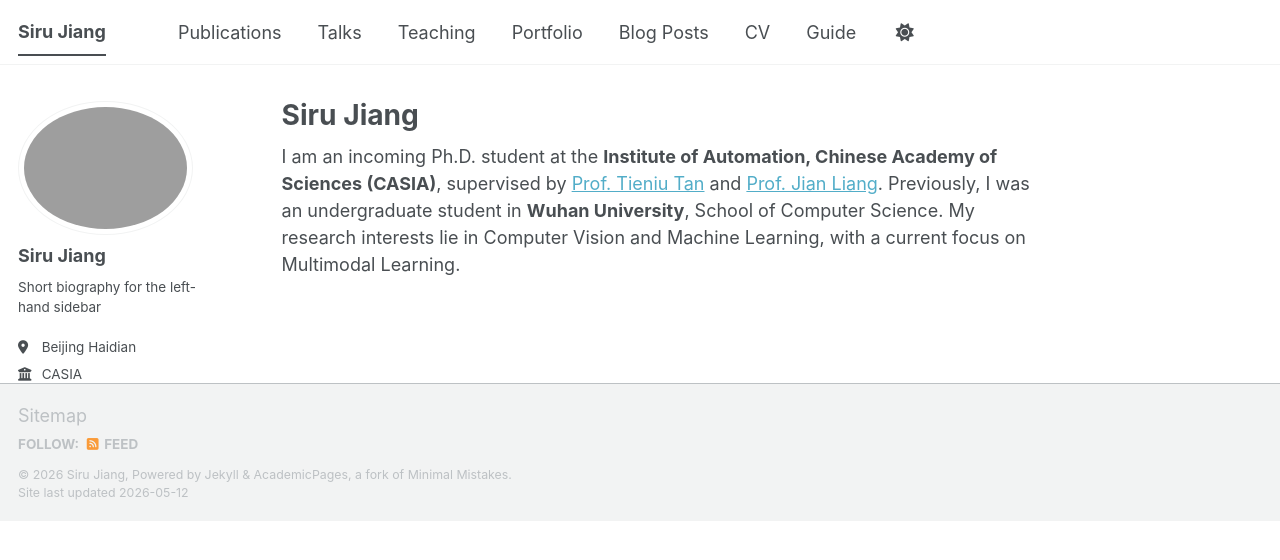
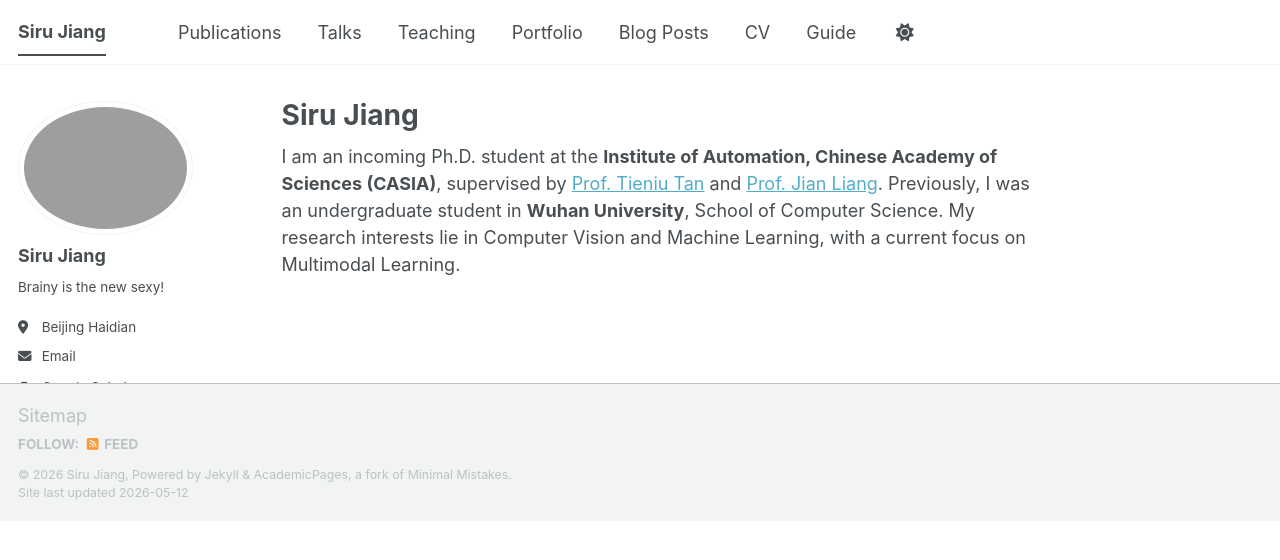
Before and after one commit to SHER-Jiang/sherjiang.github.io, a Jekyll site: the page built from _pages/about.md, in a window 1280 px wide. Shown: the top 560 px of the page. Built offline with Jekyll 4.4.1, drawn with Linux system fonts in a browser that asks for light colours; some web fonts are replaced; a script bundle is joined from its source files by our own code; library files that are not in the unit come from our copies.

Commit message:
Update _config.yml

```diff
--- a/_config.yml
+++ b/_config.yml
@@ -26,9 +26,9 @@ author:
   avatar           : "jsr.png"
   name             : "Siru Jiang"
   pronouns         : # example: "she/her"
-  bio              : "Short biography for the left-hand sidebar"
+  bio              : "Brainy is the new sexy!"
   location         : "Beijing Haidian"
-  employer         : "CASIA"
+  employer         :
   uri              : # URL
   email            : "sirujiang324@gmail.com"
 
```
